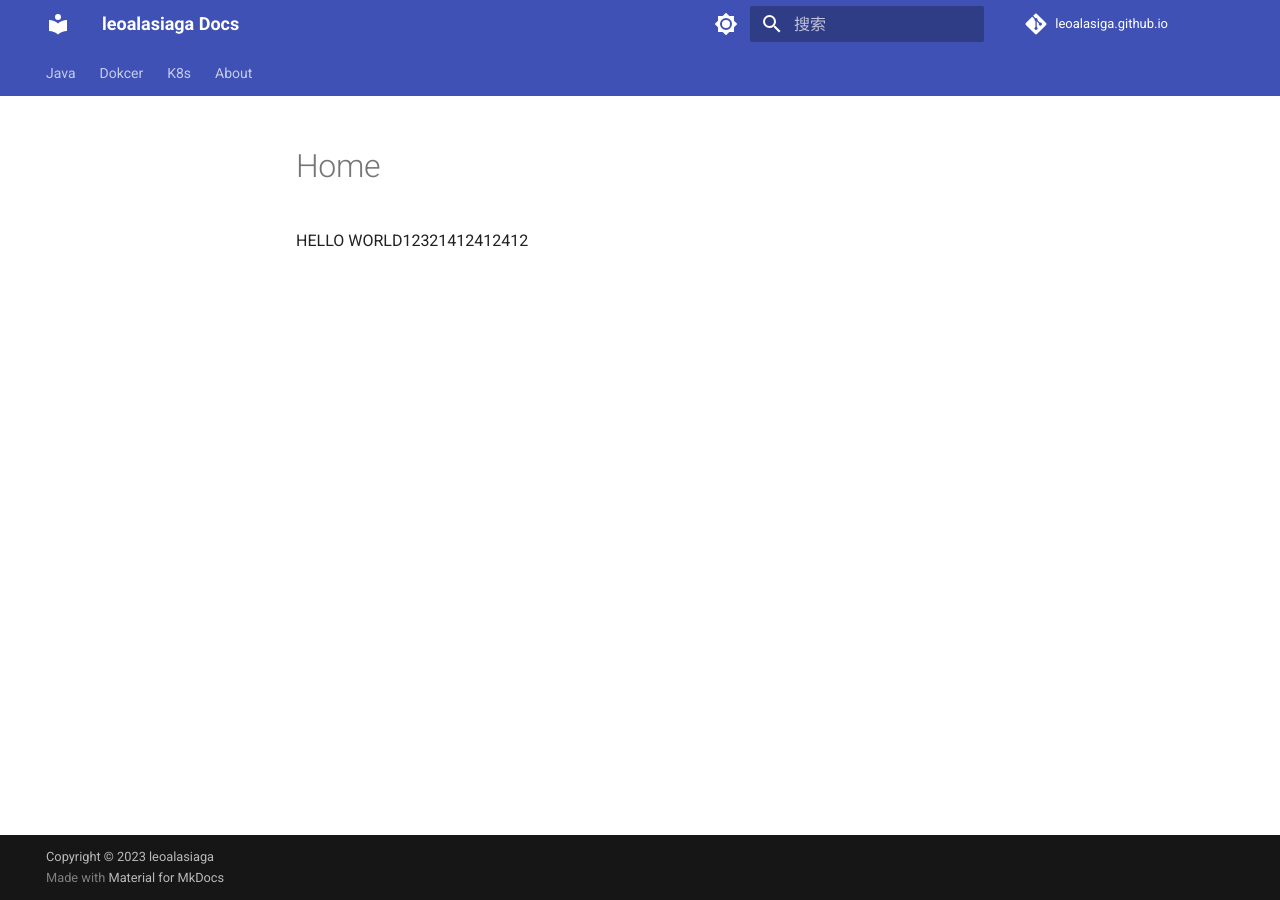
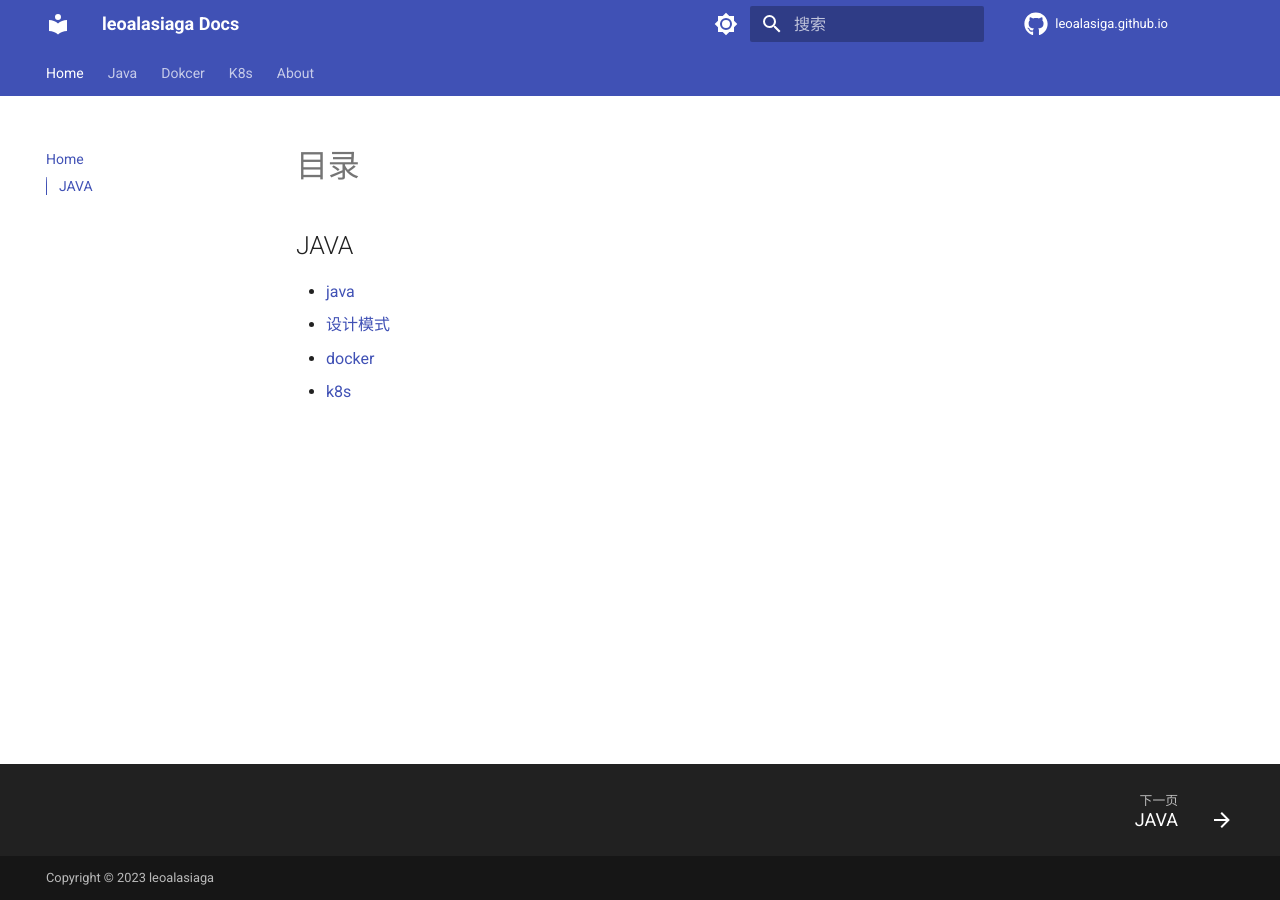
Before and after one commit to leoalasiga/leoalasiga.github.io, an MkDocs documentation site: the page built from docs/index.md, in a window 1280 px wide. Built offline with MkDocs 1.6.1 and Material for MkDocs 9.7.7, drawn with Linux system fonts in a browser that asks for light colours; comment, search, counter and statistics services are not loaded.

Commit message:
优化配置文件

```diff
--- a/docs/index.md
+++ b/docs/index.md
@@ -1 +1,8 @@
-HELLO WORLD12321412412412
+# 目录
+
+## JAVA
+
++ [java](./java/)
++ [设计模式](./设计模式)
++ [docker](./docker)
++ [k8s](./k8s)
--- a/mkdocs.yml
+++ b/mkdocs.yml
@@ -1,12 +1,13 @@
-site_name: leoalasiaga Docs
+#[Info]
+site_name: leoalasiaga Docs   #网站名字
 site_description: the notes record by leoalsiga
-repo_name: leoalasiga.github.io
-repo_url: https://github.com/leoalasiga/leoalasiga.github.io.git
-site_url: https://leoalasiga.github.io/
-copyright: Copyright &copy; 2023 leoalasiaga
+site_author: leoalasiaga #作者名
+site_url: https://leoalasiga.github.io/  #网站地址
+copyright: Copyright &copy; 2023 leoalasiaga # 左下角的版权声明
 
-
+# [Navigtion]
 nav:
+  - Home: index.md
   - Java:
     - java/index.md
     - 设计模式: java/设计模式/index.md
@@ -18,49 +19,141 @@ nav:
   - K8s:
     - k8s/index.md
   - About: about.md
+
+#[UI]
 theme:
   name: material
-  palette:
-    primary: custom
-  language: zh
+  language: zh # 一些提示性的文字会变成中文
   font:
     text: Roboto
     code: Roboto Mono
   features:
-    - header.autohide
-    - navigation.instant
-    - navigation.tracking
+    - header.autohide  #自动隐藏
+    #- announce.dismiss #呈现可标记为由用户读取的临时公告，可以包含一个用于取消当前公告的按钮
+    - navigation.instant #自动隐藏
+    - navigation.tracking #地址栏中的 URL 将自动更新为在目录中突出显示的活动锚点
     - content.code.annotate
     - toc.integrate
     - toc.follow
     - navigation.path
-    - navigation.top
+    - navigation.top # 返回顶部的按钮 在上滑时出现
     - navigation.tabs
     - navigation.footer
+   #- navigation.tabs.sticky  #启用粘性选项卡后，导航选项卡将锁定在标题下方，并在向下滚动时始终保持可见
+   #- navigation.sections #启用部分后，顶级部分在边栏中呈现为1220px以上视口的组，但在移动设备上保持原样
+   #- navigation.expand # 打开Tab时左侧目录全部展开
     - content.code.copy
+   #- navigation.indexes #启用节索引页后，可以将文档直接附加到节
+    - search.share #搜索分享按钮
+    - search.suggest # 搜索输入一些字母时推荐补全整个单词
+    - search.highlight # 搜索出的文章关键词加入高亮
   palette:
     # Palette toggle for light mode
     - media: "(prefers-color-scheme: light)"
-      scheme: default
+      scheme: default # 日间模式
       toggle:
-        icon: material/brightness-7
+        icon: material/brightness-7  # 图标
         name: Switch to dark mode
-      primary: deep #, [red, pink, purple, deep, purple, indigo, blue, light blue, cyan, teal, green, light green, lime, yellow, amber, orange, deep orange, brown, grey, blue, grey, black, white]
-      accent: deep # [red, pink, purple, deep, purple, indigo, blue, light, blue, cyan, teal, green, light, green, lime, yellow, amber, orange, deep orange]
+      primary: deep ## 上方的, [red, pink, purple, deep, purple, indigo, blue, light blue, cyan, teal, green, light green, lime, yellow, amber, orange, deep orange, brown, grey, blue, grey, black, white]
+      accent: deep # # 链接等可交互元件的高亮色 [red, pink, purple, deep, purple, indigo, blue, light, blue, cyan, teal, green, light, green, lime, yellow, amber, orange, deep orange]
 
     # Palette toggle for dark mode
     - media: "(prefers-color-scheme: dark)"
-      scheme: slate
+      scheme: slate # 夜间模式
       primary: deep #, [red, pink, purple, deep, purple, indigo, blue, light blue, cyan, teal, green, light green, lime, yellow, amber, orange, deep orange, brown, grey, blue, grey, black, white]
       accent: deep # [red, pink, purple, deep, purple, indigo, blue, light, blue, cyan, teal, green, light, green, lime, yellow, amber, orange, deep orange]
       toggle:
         icon: material/brightness-4
         name: Switch to light mode
 
+  icon:
+    repo: fontawesome/brands/github #右上角图标
+repo_name: leoalasiga.github.io # 右上角的名
+repo_url: https://github.com/leoalasiga/leoalasiga.github.io.git # 右上角点击跳转的链接
+
+
+#markdown_extensions:
+#  - admonition
+#  - pymdownx.details
+#  - pymdownx.keys
+#  - pymdownx.superfences
+#  - pymdownx.tabbed:
+#      alternate_style: true
+#
+
+
 markdown_extensions:
-  - admonition
-  - pymdownx.details
-  - pymdownx.keys
+  - abbr
+  - pymdownx.caret
+  - pymdownx.mark
+  - pymdownx.tilde
+  - md_in_html
+  - pymdownx.arithmatex:  # latex支持
+      generic: true
+  - toc:
+      permalink: true # 固定标题位置为当前位置
+  - pymdownx.highlight: # 代码块高亮
+      anchor_linenums: true
+      # linenums: true # 显示行号
+      # auto_title: true # 显示编程语言名称
+  - pymdownx.inlinehilite
+  - pymdownx.snippets
   - pymdownx.superfences
-  - pymdownx.tabbed:
-      alternate_style: true
+  - attr_list
+  - pymdownx.emoji:
+      emoji_index: !!python/name:materialx.emoji.twemoji
+      emoji_generator: !!python/name:materialx.emoji.to_svg
+  - pymdownx.superfences # 代码块高亮插件
+  - meta # 支持Markdown文件上方自定义标题标签等
+
+extra_javascript:
+  - javascripts/extra.js
+  - javascripts/mathjax.js
+  - https://polyfill.io/v3/polyfill.min.js?features=es6
+  - https://cdn.jsdelivr.net/npm/mathjax@3/es5/tex-mml-chtml.js
+extra_css:
+  - stylesheets/extra.css
+
+
+extra:
+  generator: false  #删除页脚显示“使用 MkDocs 材料制造”
+ # social:
+  #  - icon: fontawesome/brands/twitter
+  #    link: https://twitter.com/wcowin_
+  #  - icon: fontawesome/brands/github
+  #    link: https://github.com/Wcowin
+  #  - icon: fontawesome/brands/bilibili
+  #    link: https://space.bilibili.com/1407028951?spm_id_from=333.1007.0.0
+  #  - icon: fontawesome/solid/paper-plane
+  #    link: mailto:<1135801806@qq.com> #联系方式
+  #
+
+#  analytics:
+#    provider: google
+#    property: G-XXXXXXXXXX # Google Analytics ID
+#    feedback:
+#      title: 此页面有帮助吗？
+#      ratings:
+#        - icon: material/thumb-up-outline
+#          name: This page was helpful
+#          data: 1
+#          note: >-
+#            谢谢你的反馈！
+#        - icon: material/thumb-down-outline
+#          name: This page could be improved
+#          data: 0
+#          note: >-
+#            Thanks for your feedback! Help us improve this page by
+#            using our <a href="https://marketingplatform.google.com/about/analytics/" target="_blank" rel="noopener">feedback form</a>.
+#
+#  consent:
+#    title: Cookie consent
+#    description: >-
+#      我们也使用cookies来识别您的重复访问和偏好来衡量我们文档的有效性以及用户是否找到他们要找的东西。
+#      如果你同意,你可以帮助我们让我们的网站更好
+
+
+plugins:
+  - search
+ # - tags:
+ #     tags_file: tag.md #标签
```
